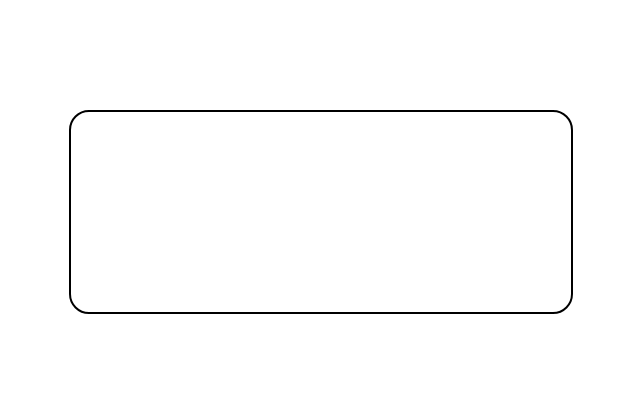
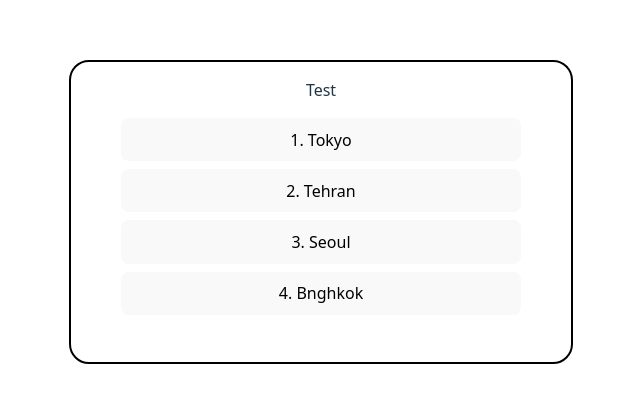
Before and after one commit to AminSBU/react_js_projects, a React (Vite) app in the folder 08_Quiz_App/quiz-app/: page / in a window 1280 px wide. Shown: the part 188-590 px from the top of the page, without its empty margins (319-959 px from the left). Built offline with nearby package versions, Linux system fonts and the light colour scheme.

Commit message:
make some design for buttons in css

```diff
--- a/08_Quiz_App/quiz-app/src/QForm.css
+++ b/08_Quiz_App/quiz-app/src/QForm.css
@@ -1,6 +1,14 @@
 .quiz_container{
     border: 2px solid black;
     width: 500px;
-    height: 200px;
+    height: 300px;
     border-radius: 20px;
 }
+
+.question{
+    margin-bottom: 8px;
+}
+
+.qbtn{
+    width: 400px;
+}
--- a/08_Quiz_App/quiz-app/src/QForm.jsx
+++ b/08_Quiz_App/quiz-app/src/QForm.jsx
@@ -5,7 +5,13 @@ function QForm()
 {
     return(
         <>
-            <div className="quiz_container"> </div>
+            <div className="quiz_container">
+                <p className="quiz-question">Test</p>
+                <div className="question"><button className="qbtn">1. Tokyo</button></div>
+                <div className="question"><button className="qbtn">2. Tehran</button></div>
+                <div className="question"><button className="qbtn">3. Seoul</button></div>
+                <div className="question"><button className="qbtn">4. Bnghkok</button></div>
+            </div>
         </>
     );
 }
```
